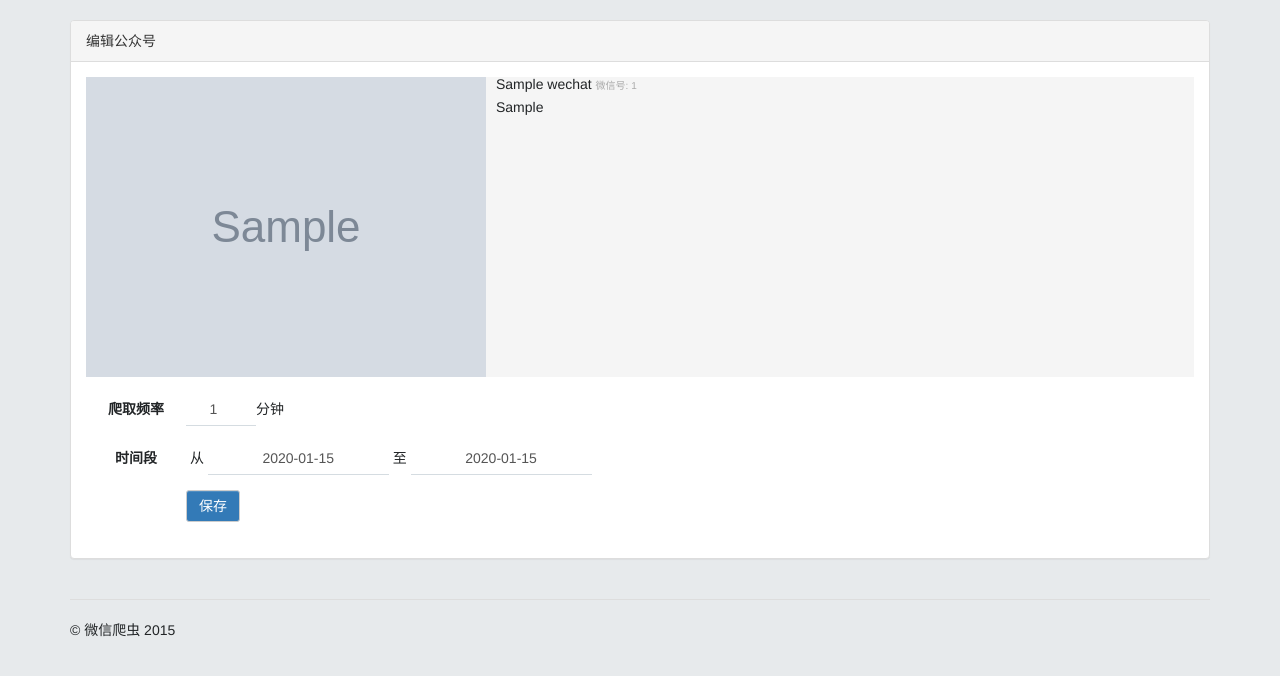
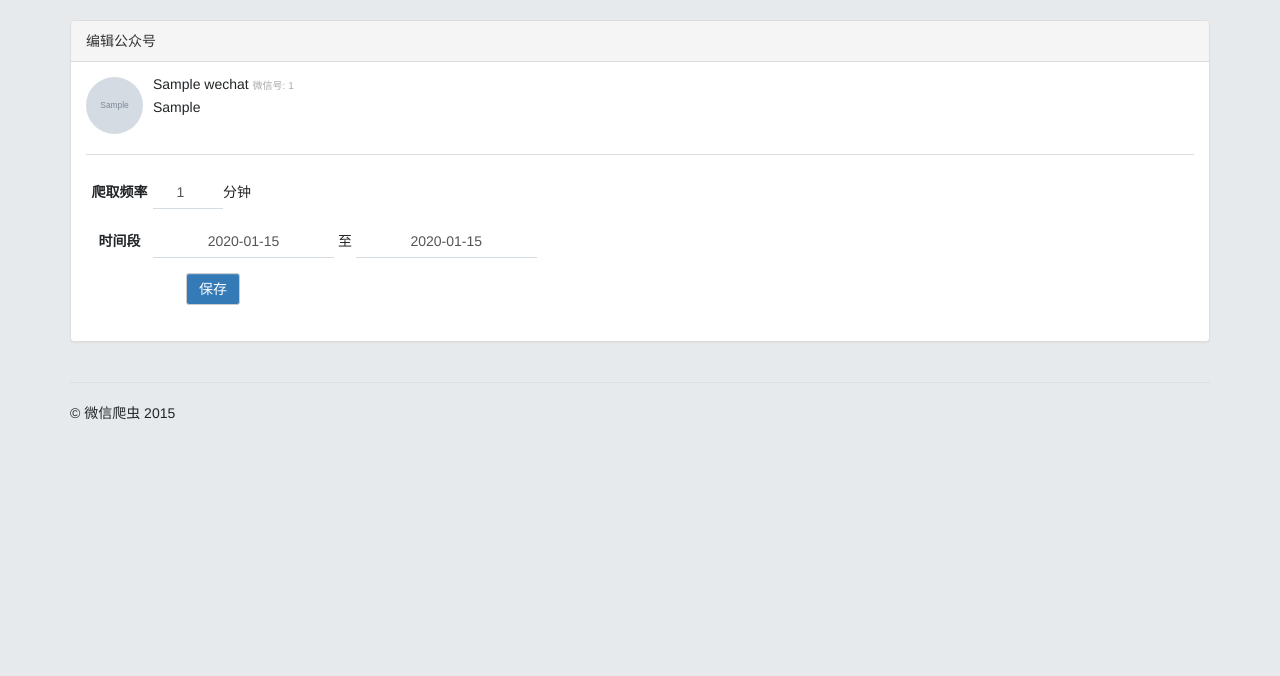
Before and after one commit to bowenpay/wechat-spider, a Django app: page /wechat/1/edit/ in a window 1280 px wide. Shown: the part 52-728 px from the top of the page. Run offline with Django 3.2, Linux system fonts and the light colour scheme; tables that the repository leaves empty hold one stand-in row (values such as "Sample post"); grey boxes marked "Sample" are stand-in pictures; some libraries are stand-ins or nearby versions.

Commit message:
fix 头像和表格的样式

```diff
--- a/wechat/templates/wechat/add.html
+++ b/wechat/templates/wechat/add.html
@@ -55,7 +55,6 @@
                 {% csrf_token %}
                 <div class="form-group">
                   <div class="input-group">
-                    <span> 从 </span>
                     <input id="start" type="text" class="form-control" name="history_start" required>
                     <span> 至 </span>
                     <input id="end" type="text" class="form-control" name="history_end" required>
--- a/wechat/templates/wechat/edit.html
+++ b/wechat/templates/wechat/edit.html
@@ -16,15 +16,16 @@
 
                 {% csrf_token %}
                 <div class="form-group">
-                  <div class="media wechat-item selected">
+                  <div class="media wechat-item ">
                     <div class="media-left">
-                        <img class="media-object" src="{{ wechat.avatar }}" alt="{{ wechat.name }}">
+                        <img class="media-object avatar-list" src="{{ wechat.avatar }}" alt="{{ wechat.name }}">
                     </div>
                     <div class="media-body">
                       <h5 class="media-heading">{{wechat.name}} <span class="wechat-id">微信号: {{wechat.wechatid}}</span></h5>
                       {{wechat.intro}}
                     </div>
                   </div>
+                  <hr />
                 </div>
                 <div class="form-group">
                   <div class="input-group">
@@ -36,7 +37,6 @@
                 <div class="form-group">
                   <div class="input-group">
                     <label for="id_frequency" class="control-label">时间段</label>
-                    <span> 从 </span>
                     <input id="start" type="text" class="form-control" name="history_start" value="{{ form.history_start.value | date:'Y-m-d' }}" required>
                     <span> 至 </span>
                     <input id="end" type="text" class="form-control" name="history_end" value="{{ form.history_end.value | date:'Y-m-d' }}" required>
--- a/wechat/templates/wechat/index.html
+++ b/wechat/templates/wechat/index.html
@@ -6,7 +6,7 @@
 
     <div class="topics panel panel-default">
       <div class="panel-body">
-        <table class="table table-hover">
+        <table class="table table-striped table-hover wechat-table">
           <thead>
             <tr>
               <th>#ID</th>
--- a/wechat/templates/wechat/search_content.html
+++ b/wechat/templates/wechat/search_content.html
@@ -2,7 +2,7 @@
 {% for item in wechats %}
 <div class="media wechat-item" onclick='selectWechat(this, {{ item.name | as_json }}, {{ item.wechatid  | as_json }}, {{ item.avatar | as_json }}, {{ item.intro | as_json }}, {{ item.url | as_json }})'>
   <div class="media-left">
-      <img class="media-object" src="{{ item.avatar }}" alt="...">
+      <img class="media-object avatar-list" src="{{ item.avatar }}" alt="...">
   </div>
   <div class="media-body">
     <h5 class="media-heading">{{item.name}} <span class="wechat-id">微信号: {{item.wechatid}}</span></h5>
--- a/wechat/views.py
+++ b/wechat/views.py
@@ -19,7 +19,7 @@ def index(request):
     params = request.GET.copy()
     _obj_list = Wechat.objects.filter().order_by('-id')
 
-    paginator = Paginator(_obj_list, 2)  # Show 25 contacts per page
+    paginator = Paginator(_obj_list, 20)  # Show 20 contacts per page
 
     page = request.GET.get('page')
     try:
--- a/wechatspider/static/web/css/base.css
+++ b/wechatspider/static/web/css/base.css
@@ -14,6 +14,9 @@ hr {
     border: 1px solid #ccc;
     padding: 5px 12px;
     box-shadow: inset 0px 1px 0px 0px rgba(255,255,255,0.15);
+}
+.wechat-item {
+    max-width: 60%;
 }
 .wechat-item:hover {
     background-color: #f5e79e;
@@ -33,8 +36,9 @@ hr {
 }
 
 .avatar-list{
-    width: 60px;
-    height: 60px;
+    width: 57px;
+    height: 57px;
+    border-radius: 100%;
 }
 .simple_form .form-control {
     border-radius: 0px;
@@ -51,7 +55,7 @@ hr {
     margin-left: 5px;
 }
 #wechat-edit-form label {
-    width: 100px;
+    width: 67px;
     text-align: center;
 }
 #wechat-edit-form .submit-btn {
@@ -60,3 +64,9 @@ hr {
 #start, #end {
     text-align: center;
 }
+.wechat-table th,.wechat-table td {
+    vertical-align: middle !important;
+}
+.wechat-table .td-center {
+    text-align: center;
+}
```
